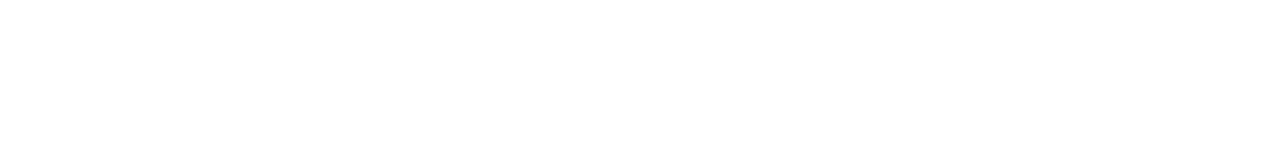
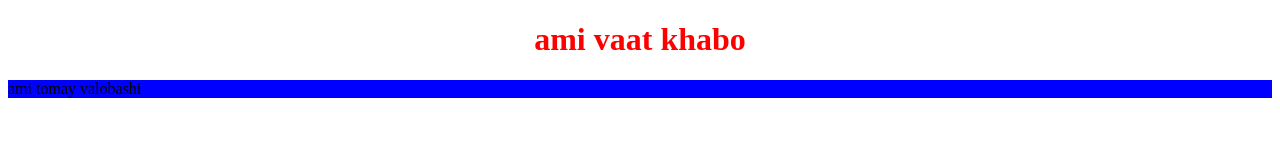
Before and after one commit to Anik2000/my-first-repo, a plain HTML site: page index.html in a window 1280 px wide. Drawn offline with Linux system fonts and the light colour scheme.

Commit message:
my first git commit

```diff
--- a/index.html
+++ b/index.html
@@ -5,8 +5,17 @@
     <meta http-equiv="X-UA-Compatible" content="IE=edge">
     <meta name="viewport" content="width=device-width, initial-scale=1.0">
     <title>My first repo</title>
+    <style>
+        h1{
+            color: red;
+        }
+        p{
+            background-color: blue;
+        }
+    </style>
 </head>
 <body>
-
+   <h1 style="text-align: center;">ami vaat khabo</h1>
+   <p>ami tomay valobashi</p>
 </body>
 </html>
```
